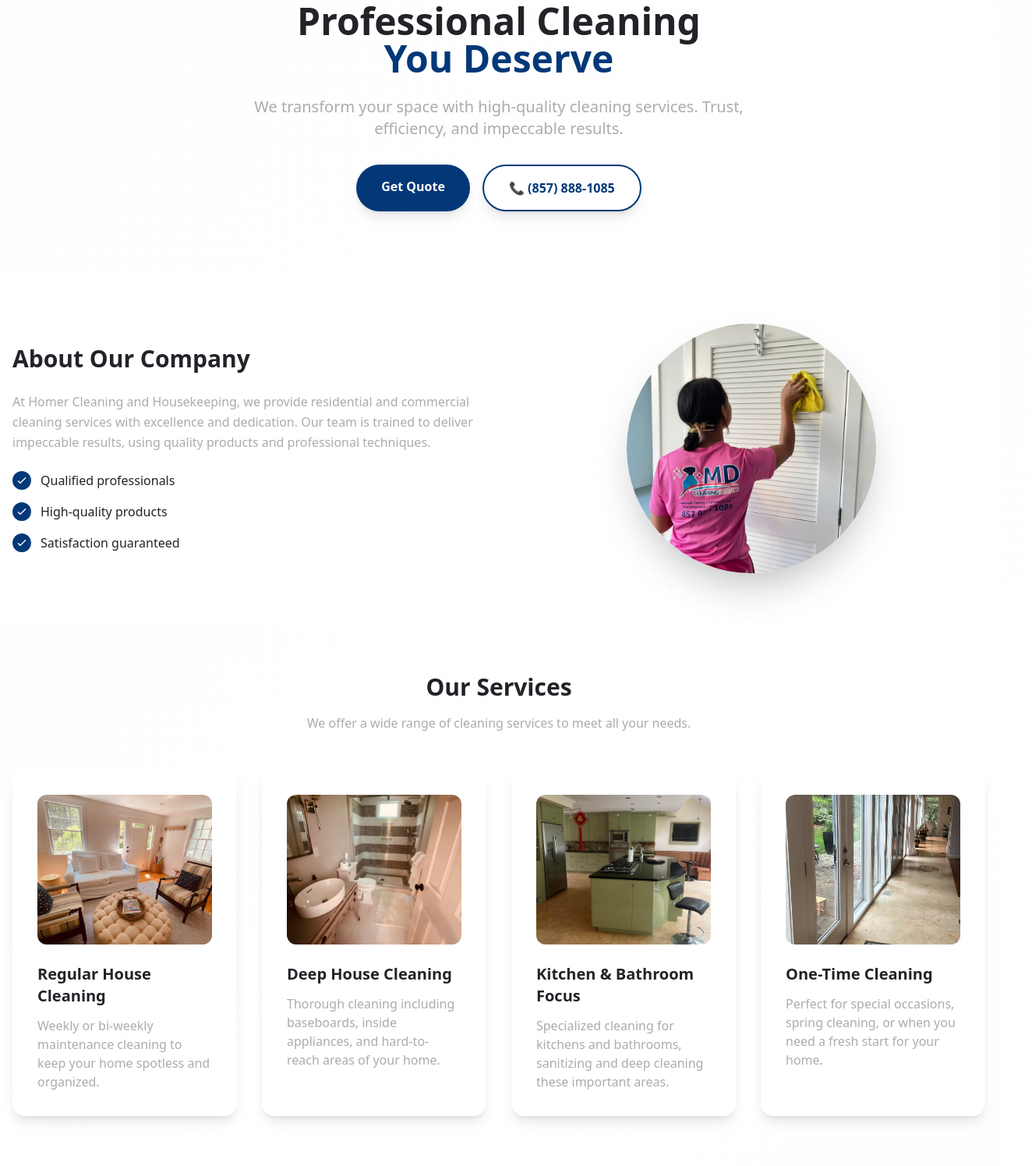
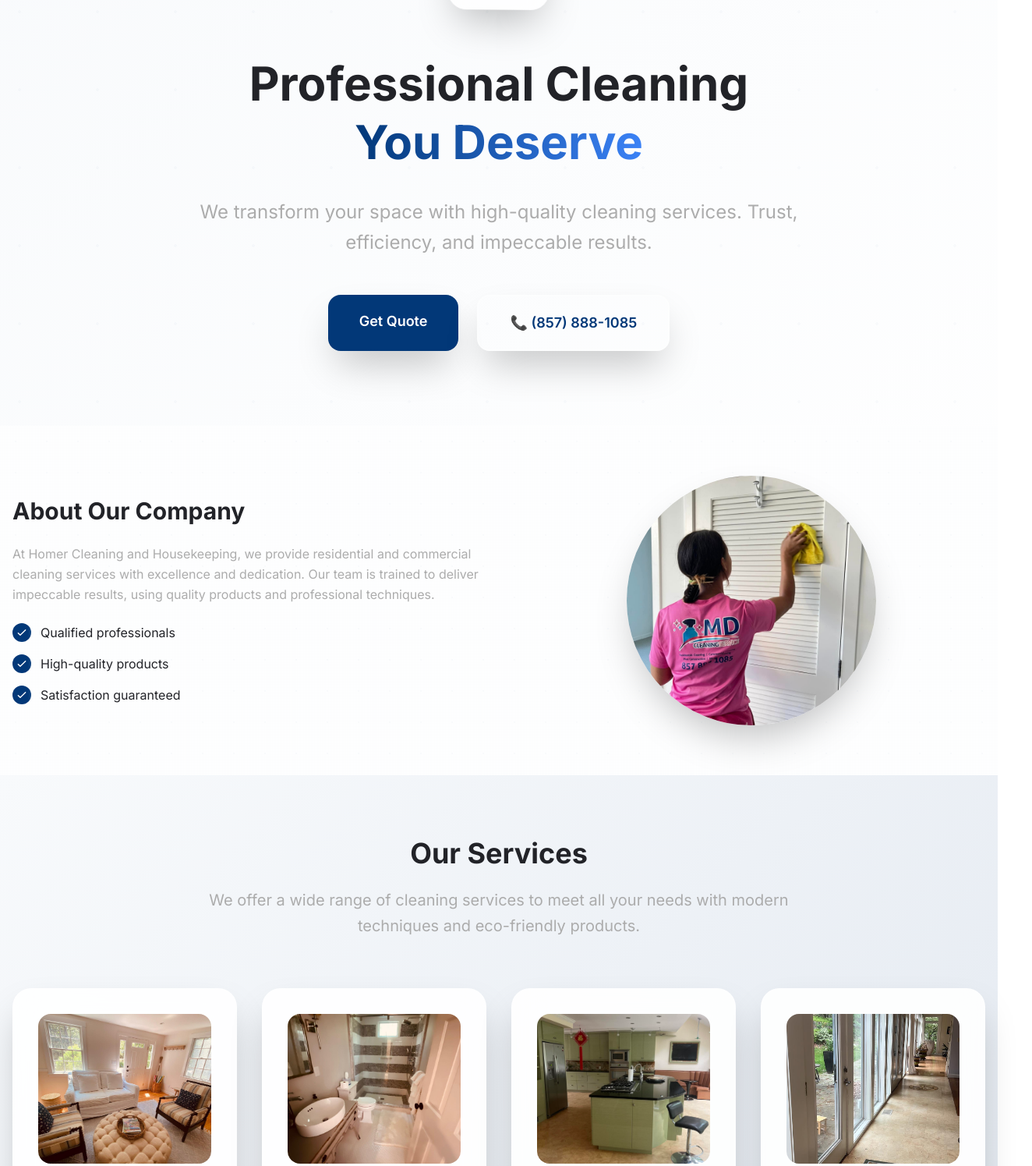
Before and after one commit to LuizMontenegro/mdcleaningservice, a plain HTML site: page index.html in a window 1280 px wide. Shown: the part 295-1790 px from the top of the page at 78% size, 1324 px wide, since content can reach past the window. Drawn offline with nearby package versions, Linux system fonts and the light colour scheme.

Commit message:
mudança do rodapé

```diff
--- a/index.html
+++ b/index.html
@@ -4,6 +4,7 @@
     <meta charset="UTF-8">
     <meta name="viewport" content="width=device-width, initial-scale=1.0">
     <title>Homer Cleaning and Housekeeping - Professional Cleaning Services</title>
+    <link href="https://fonts.googleapis.com/css2?family=Inter:wght@300;400;500;600;700;800&display=swap" rel="stylesheet">
     <script src="https://cdn.tailwindcss.com"></script>
     <script>
         tailwind.config = {
@@ -15,6 +16,9 @@
                         'brand-darker': '#1b1b20',
                         'brand-gray': '#b7b7b8',
                         'brand-light-gray': '#acacac'
+                    },
+                    fontFamily: {
+                        'sans': ['Inter', 'system-ui', 'sans-serif']
                     }
                 }
             }
@@ -22,11 +26,21 @@
     </script>
     <style>
         .gradient-bg {
-            background: linear-gradient(135deg, #fefefe 0%, #ffffff 50%, #fefefd 100%);
+            background: linear-gradient(135deg, #f8fafc 0%, #ffffff 50%, #f1f5f9 100%);
         }
 
-        /* Enhanced service cards with subtle animations */
+        .clean-pattern {
+            background-image:
+                radial-gradient(circle at 25px 25px, rgba(2, 56, 120, 0.02) 2px, transparent 2px),
+                radial-gradient(circle at 75px 75px, rgba(59, 130, 246, 0.02) 1px, transparent 1px);
+            background-size: 100px 100px, 50px 50px;
+        }
+
+        /* Modern glass-morphism service cards */
         .service-card {
+            background: rgba(255, 255, 255, 0.9);
+            backdrop-filter: blur(20px);
+            border: 1px solid rgba(255, 255, 255, 0.2);
             transition: all 0.4s cubic-bezier(0.4, 0, 0.2, 1);
             position: relative;
             overflow: hidden;
@@ -38,15 +52,16 @@
             left: -100%;
             width: 100%;
             height: 100%;
-            background: linear-gradient(90deg, transparent, rgba(255,255,255,0.4), transparent);
+            background: linear-gradient(90deg, transparent, rgba(255,255,255,0.6), transparent);
             transition: left 0.6s;
         }
         .service-card:hover::before {
             left: 100%;
         }
         .service-card:hover {
-            transform: translateY(-8px) scale(1.02);
-            box-shadow: 0 25px 50px rgba(2, 56, 120, 0.15);
+            transform: translateY(-12px);
+            box-shadow: 0 32px 64px rgba(2, 56, 120, 0.12);
+            background: rgba(255, 255, 255, 0.95);
         }
 
         /* Floating hero animation */
@@ -75,11 +90,12 @@
             }
         }
 
-        /* Enhanced buttons */
+        /* Modern enhanced buttons */
         .btn-primary {
             position: relative;
             overflow: hidden;
-            transition: all 0.3s ease;
+            transition: all 0.4s cubic-bezier(0.4, 0, 0.2, 1);
+            backdrop-filter: blur(10px);
         }
         .btn-primary::before {
             content: '';
@@ -88,15 +104,21 @@
             left: -100%;
             width: 100%;
             height: 100%;
-            background: linear-gradient(90deg, transparent, rgba(255,255,255,0.2), transparent);
-            transition: left 0.5s;
+            background: linear-gradient(90deg, transparent, rgba(255,255,255,0.3), transparent);
+            transition: left 0.6s;
         }
         .btn-primary:hover::before {
             left: 100%;
         }
         .btn-primary:hover {
-            transform: translateY(-2px);
-            box-shadow: 0 10px 25px rgba(2, 56, 120, 0.3);
+            transform: translateY(-3px) scale(1.02);
+            box-shadow: 0 20px 40px rgba(2, 56, 120, 0.25);
+        }
+
+        .btn-glass {
+            background: rgba(255, 255, 255, 0.1);
+            backdrop-filter: blur(20px);
+            border: 1px solid rgba(255, 255, 255, 0.2);
         }
 
         /* Subtle pulse for status indicator */
@@ -108,10 +130,11 @@
             50% { opacity: 0.7; }
         }
 
-        /* Enhanced header with backdrop blur */
+        /* Modern glass header */
         .header-blur {
-            backdrop-filter: blur(10px);
-            background: rgba(255, 255, 255, 0.95);
+            backdrop-filter: blur(25px);
+            background: rgba(255, 255, 255, 0.85);
+            border-bottom: 1px solid rgba(255, 255, 255, 0.2);
         }
 
         /* Smooth reveal for sections */
@@ -166,9 +189,13 @@
             transform: scale(1);
         }
 
-        /* Enhanced gradient backgrounds */
+        /* Modern gradient backgrounds */
         .gradient-blue {
-            background: linear-gradient(135deg, #023878 0%, #0056b3 100%);
+            background: linear-gradient(135deg, #023878 0%, #1e40af 50%, #3b82f6 100%);
+        }
+
+        .gradient-clean {
+            background: linear-gradient(135deg, #f8fafc 0%, #e2e8f0 100%);
         }
 
         /* Subtle shimmer effect for icons */
@@ -191,20 +218,32 @@
             100% { left: 100%; }
         }
 
-        /* Enhanced form inputs */
+        /* Modern form inputs */
         .form-input {
-            transition: all 0.3s ease;
-            border: 2px solid transparent;
+            transition: all 0.4s cubic-bezier(0.4, 0, 0.2, 1);
+            border: 2px solid rgba(226, 232, 240, 0.8);
+            background: rgba(255, 255, 255, 0.9);
+            backdrop-filter: blur(10px);
         }
         .form-input:focus {
             transform: translateY(-2px);
-            box-shadow: 0 8px 25px rgba(2, 56, 120, 0.1);
+            box-shadow: 0 12px 32px rgba(2, 56, 120, 0.08);
+            background: rgba(255, 255, 255, 0.95);
+            border-color: rgba(59, 130, 246, 0.5);
         }
 
-        /* Subtle background pattern */
+        /* Modern clean patterns */
         .pattern-bg {
-            background-image: radial-gradient(circle at 1px 1px, rgba(2, 56, 120, 0.03) 1px, transparent 0);
-            background-size: 20px 20px;
+            background-image:
+                radial-gradient(circle at 20px 20px, rgba(2, 56, 120, 0.02) 1px, transparent 1px),
+                linear-gradient(0deg, rgba(248, 250, 252, 0.5) 50%, transparent 50%);
+            background-size: 40px 40px, 100% 2px;
+        }
+
+        .glass-card {
+            background: rgba(255, 255, 255, 0.7);
+            backdrop-filter: blur(20px);
+            border: 1px solid rgba(255, 255, 255, 0.3);
         }
     </style>
 </head>
@@ -237,24 +276,24 @@
     </header>
 
     <!-- Hero Section -->
-    <section class="py-20 px-4">
+    <section class="py-24 px-4 clean-pattern">
         <div class="container mx-auto text-center">
-            <div class="floating-animation mb-8">
-                <div class="inline-block p-4 bg-white rounded-full shadow-lg">
-                    <svg class="w-16 h-16 text-brand-blue" fill="none" stroke="currentColor" viewBox="0 0 24 24">
+            <div class="floating-animation mb-12">
+                <div class="inline-block p-6 glass-card rounded-3xl shadow-2xl">
+                    <svg class="w-20 h-20 text-brand-blue" fill="none" stroke="currentColor" viewBox="0 0 24 24">
                         <path stroke-linecap="round" stroke-linejoin="round" stroke-width="2" d="M19 14l-7 7m0 0l-7-7m7 7V3"></path>
                         <path stroke-linecap="round" stroke-linejoin="round" stroke-width="1" d="M12 3v18m0 0l-7-7m7 7l7-7"></path>
                         <circle cx="12" cy="12" r="3" fill="currentColor"></circle>
                     </svg>
                 </div>
             </div>
-            <h2 class="text-5xl font-bold text-brand-dark mb-6 fade-in-up">Professional Cleaning<br><span class="text-brand-blue">You Deserve</span></h2>
-            <p class="text-xl text-brand-light-gray mb-8 max-w-2xl mx-auto fade-in-up delay-1">We transform your space with high-quality cleaning services. Trust, efficiency, and impeccable results.</p>
-            <div class="flex flex-col sm:flex-row gap-4 justify-center fade-in-up delay-2">
-                <a href="#contato" class="btn-primary bg-brand-blue text-white px-8 py-4 rounded-full font-semibold hover:bg-blue-700 transition-colors shadow-lg">
+            <h2 class="text-6xl font-bold text-brand-dark mb-8 fade-in-up leading-tight">Professional Cleaning<br><span class="text-brand-blue bg-gradient-to-r from-brand-blue to-blue-500 bg-clip-text text-transparent">You Deserve</span></h2>
+            <p class="text-2xl text-brand-light-gray mb-12 max-w-3xl mx-auto fade-in-up delay-1 leading-relaxed">We transform your space with high-quality cleaning services. Trust, efficiency, and impeccable results.</p>
+            <div class="flex flex-col sm:flex-row gap-6 justify-center fade-in-up delay-2">
+                <a href="#contato" class="btn-primary bg-brand-blue text-white px-10 py-5 rounded-2xl font-semibold hover:bg-blue-700 transition-colors shadow-2xl text-lg">
                     Get Quote
                 </a>
-                <a href="tel:+18578881085" class="btn-primary bg-white text-brand-blue px-8 py-4 rounded-full font-semibold hover:bg-gray-50 transition-colors shadow-lg border-2 border-brand-blue">
+                <a href="tel:+18578881085" class="btn-primary btn-glass text-brand-blue px-10 py-5 rounded-2xl font-semibold hover:bg-gray-50 transition-colors shadow-2xl border-2 border-white/30 text-lg">
                     📞 (857) 888-1085
                 </a>
             </div>
@@ -305,32 +344,32 @@
     </section>
 
     <!-- Services Section -->
-    <section class="py-16 gradient-bg">
+    <section class="py-20 gradient-clean">
         <div class="container mx-auto px-4">
-            <div class="text-center mb-12 scroll-reveal">
-                <h3 class="text-3xl font-bold text-brand-dark mb-4">Our Services</h3>
-                <p class="text-brand-light-gray max-w-2xl mx-auto">We offer a wide range of cleaning services to meet all your needs.</p>
+            <div class="text-center mb-16 scroll-reveal">
+                <h3 class="text-4xl font-bold text-brand-dark mb-6">Our Services</h3>
+                <p class="text-xl text-brand-light-gray max-w-3xl mx-auto leading-relaxed">We offer a wide range of cleaning services to meet all your needs with modern techniques and eco-friendly products.</p>
             </div>
             <div class="grid md:grid-cols-2 lg:grid-cols-4 gap-8 mb-12">
-                <div class="service-card bg-white rounded-2xl p-8 shadow-lg scroll-reveal-left">
-                    <img src="serviço1.jpg" alt="Regular house cleaning service" class="w-full h-48 object-cover rounded-xl mb-6" onerror="this.src=''; this.innerHTML='<div class=\'w-full h-48 bg-brand-blue rounded-xl mb-6 flex items-center justify-center text-white text-4xl\'>🏠</div>';">
-                    <h4 class="text-xl font-bold text-brand-dark mb-3">Regular House Cleaning</h4>
-                    <p class="text-brand-light-gray">Weekly or bi-weekly maintenance cleaning to keep your home spotless and organized.</p>
+                <div class="service-card rounded-3xl p-8 shadow-2xl scroll-reveal-left">
+                    <img src="serviço1.jpg" alt="Regular house cleaning service" class="w-full h-48 object-cover rounded-2xl mb-6" onerror="this.src=''; this.innerHTML='<div class=\'w-full h-48 bg-gradient-to-br from-brand-blue to-blue-500 rounded-2xl mb-6 flex items-center justify-center text-white text-5xl shadow-inner\'>🏠</div>';">
+                    <h4 class="text-xl font-bold text-brand-dark mb-4">Regular House Cleaning</h4>
+                    <p class="text-brand-light-gray leading-relaxed">Weekly or bi-weekly maintenance cleaning to keep your home spotless and organized.</p>
                 </div>
-                <div class="service-card bg-white rounded-2xl p-8 shadow-lg scroll-reveal-right">
-                    <img src="serviço2.jpg" alt="Deep house cleaning service" class="w-full h-48 object-cover rounded-xl mb-6" onerror="this.src=''; this.innerHTML='<div class=\'w-full h-48 bg-brand-blue rounded-xl mb-6 flex items-center justify-center text-white text-4xl\'>✨</div>';">
-                    <h4 class="text-xl font-bold text-brand-dark mb-3">Deep House Cleaning</h4>
-                    <p class="text-brand-light-gray">Thorough cleaning including baseboards, inside appliances, and hard-to-reach areas of your home.</p>
+                <div class="service-card rounded-3xl p-8 shadow-2xl scroll-reveal-right">
+                    <img src="serviço2.jpg" alt="Deep house cleaning service" class="w-full h-48 object-cover rounded-2xl mb-6" onerror="this.src=''; this.innerHTML='<div class=\'w-full h-48 bg-gradient-to-br from-brand-blue to-blue-500 rounded-2xl mb-6 flex items-center justify-center text-white text-5xl shadow-inner\'>✨</div>';">
+                    <h4 class="text-xl font-bold text-brand-dark mb-4">Deep House Cleaning</h4>
+                    <p class="text-brand-light-gray leading-relaxed">Thorough cleaning including baseboards, inside appliances, and hard-to-reach areas of your home.</p>
                 </div>
-                <div class="service-card bg-white rounded-2xl p-8 shadow-lg scroll-reveal-left">
-                    <img src="serviço3.jpg" alt="Kitchen and bathroom house cleaning" class="w-full h-48 object-cover rounded-xl mb-6" onerror="this.src=''; this.innerHTML='<div class=\'w-full h-48 bg-brand-blue rounded-xl mb-6 flex items-center justify-center text-white text-4xl\'>🚿</div>';">
-                    <h4 class="text-xl font-bold text-brand-dark mb-3">Kitchen & Bathroom Focus</h4>
-                    <p class="text-brand-light-gray">Specialized cleaning for kitchens and bathrooms, sanitizing and deep cleaning these important areas.</p>
+                <div class="service-card rounded-3xl p-8 shadow-2xl scroll-reveal-left">
+                    <img src="serviço3.jpg" alt="Kitchen and bathroom house cleaning" class="w-full h-48 object-cover rounded-2xl mb-6" onerror="this.src=''; this.innerHTML='<div class=\'w-full h-48 bg-gradient-to-br from-brand-blue to-blue-500 rounded-2xl mb-6 flex items-center justify-center text-white text-5xl shadow-inner\'>🚿</div>';">
+                    <h4 class="text-xl font-bold text-brand-dark mb-4">Kitchen & Bathroom Focus</h4>
+                    <p class="text-brand-light-gray leading-relaxed">Specialized cleaning for kitchens and bathrooms, sanitizing and deep cleaning these important areas.</p>
                 </div>
-                <div class="service-card bg-white rounded-2xl p-8 shadow-lg scroll-reveal-right">
-                    <img src="serviço4.jpg" alt="One-time house cleaning service" class="w-full h-48 object-cover rounded-xl mb-6" onerror="this.src=''; this.innerHTML='<div class=\'w-full h-48 bg-brand-blue rounded-xl mb-6 flex items-center justify-center text-white text-4xl\'>🧹</div>';">
-                    <h4 class="text-xl font-bold text-brand-dark mb-3">One-Time Cleaning</h4>
-                    <p class="text-brand-light-gray">Perfect for special occasions, spring cleaning, or when you need a fresh start for your home.</p>
+                <div class="service-card rounded-3xl p-8 shadow-2xl scroll-reveal-right">
+                    <img src="serviço4.jpg" alt="One-time house cleaning service" class="w-full h-48 object-cover rounded-2xl mb-6" onerror="this.src=''; this.innerHTML='<div class=\'w-full h-48 bg-gradient-to-br from-brand-blue to-blue-500 rounded-2xl mb-6 flex items-center justify-center text-white text-5xl shadow-inner\'>🧹</div>';">
+                    <h4 class="text-xl font-bold text-brand-dark mb-4">One-Time Cleaning</h4>
+                    <p class="text-brand-light-gray leading-relaxed">Perfect for special occasions, spring cleaning, or when you need a fresh start for your home.</p>
                 </div>
             </div>
         </div>
@@ -380,14 +419,14 @@
     </section>
 
     <!-- Contact Form Section -->
-    <section id="contato" class="py-16 gradient-bg">
+    <section id="contato" class="py-20 gradient-bg clean-pattern">
         <div class="container mx-auto px-4">
-            <div class="max-w-2xl mx-auto">
-                <div class="text-center mb-12 scroll-reveal">
-                    <h3 class="text-3xl font-bold text-brand-dark mb-4">Request Your Quote</h3>
-                    <p class="text-brand-light-gray">Fill out the form below and we'll contact you via WhatsApp</p>
+            <div class="max-w-3xl mx-auto">
+                <div class="text-center mb-16 scroll-reveal">
+                    <h3 class="text-4xl font-bold text-brand-dark mb-6">Request Your Quote</h3>
+                    <p class="text-xl text-brand-light-gray leading-relaxed">Fill out the form below and we'll contact you via WhatsApp with a personalized cleaning solution</p>
                 </div>
-                <form id="contactForm" class="bg-white rounded-2xl p-8 shadow-xl scroll-reveal-scale">
+                <form id="contactForm" class="glass-card rounded-3xl p-10 shadow-2xl scroll-reveal-scale">
                     <div class="grid md:grid-cols-2 gap-6 mb-6">
                         <div>
                             <label class="block text-brand-dark font-semibold mb-2">Full Name</label>
@@ -416,7 +455,7 @@
                         <label class="block text-brand-dark font-semibold mb-2">Message (Optional)</label>
                         <textarea id="mensagem" rows="4" class="form-input w-full px-4 py-3 border border-gray-300 rounded-lg focus:ring-2 focus:ring-brand-blue focus:border-transparent" placeholder="Describe details about the desired service..."></textarea>
                     </div>
-                    <button type="submit" class="btn-primary w-full bg-brand-blue text-white py-4 rounded-lg font-semibold hover:bg-blue-700 transition-colors shadow-lg flex items-center justify-center space-x-2">
+                    <button type="submit" class="btn-primary w-full bg-brand-blue text-white py-5 rounded-2xl font-semibold hover:bg-blue-700 transition-colors shadow-2xl flex items-center justify-center space-x-3 text-lg">
                         <svg class="w-5 h-5" fill="currentColor" viewBox="0 0 24 24">
                             <path d="M17.472 14.382c-.297-.149-1.758-.867-2.03-.967-.273-.099-.471-.148-.67.15-.197.297-.767.966-.94 1.164-.173.199-.347.223-.644.075-.297-.15-1.255-.463-2.39-1.475-.883-.788-1.48-1.761-1.653-2.059-.173-.297-.018-.458.13-.606.134-.133.298-.347.446-.52.149-.174.198-.298.298-.497.099-.198.05-.371-.025-.52-.075-.149-.669-1.612-.916-2.207-.242-.579-.487-.5-.669-.51-.173-.008-.371-.01-.57-.01-.198 0-.52.074-.792.372-.272.297-1.04 1.016-1.04 2.479 0 1.462 1.065 2.875 1.213 3.074.149.198 2.096 3.2 5.077 4.487.709.306 1.262.489 1.694.625.712.227 1.36.195 1.871.118.571-.085 1.758-.719 2.006-1.413.248-.694.248-1.289.173-1.413-.074-.124-.272-.198-.57-.347m-5.421 7.403h-.004a9.87 9.87 0 01-5.031-1.378l-.361-.214-3.741.982.998-3.648-.235-.374a9.86 9.86 0 01-1.51-5.26c.001-5.45 4.436-9.884 9.888-9.884 2.64 0 5.122 1.03 6.988 2.898a9.825 9.825 0 012.893 6.994c-.003 5.45-4.437 9.884-9.885 9.884m8.413-18.297A11.815 11.815 0 0012.05 0C5.495 0 .16 5.335.157 11.892c0 2.096.547 4.142 1.588 5.945L.057 24l6.305-1.654a11.882 11.882 0 005.683 1.448h.005c6.554 0 11.89-5.335 11.893-11.893A11.821 11.821 0 0020.885 3.488"/>
                         </svg>
@@ -466,7 +505,7 @@
                 </div>
             </div>
             <div class="border-t border-brand-darker mt-8 pt-8 text-center text-brand-gray">
-                <p>&copy; 2025 Milo - Marketing de Performance. All rights reserved.</p>
+                <p>&copy; 2024 Homer Cleaning and Housekeeping. All rights reserved.</p>
             </div>
         </div>
     </footer>
@@ -532,5 +571,5 @@
             observer.observe(el);
         });
     </script>
-<script>(function(){function c(){var b=a.contentDocument||a.contentWindow.document;if(b){var d=b.createElement('script');d.innerHTML="window.__CF$cv$params={r:'981a9a6b869bdc15',t:'MTc1ODMwMDg0OC4wMDAwMDA='};var a=document.createElement('script');a.nonce='';a.src='/cdn-cgi/challenge-platform/scripts/jsd/main.js';document.getElementsByTagName('head')[0].appendChild(a);";b.getElementsByTagName('head')[0].appendChild(d)}}if(document.body){var a=document.createElement('iframe');a.height=1;a.width=1;a.style.position='absolute';a.style.top=0;a.style.left=0;a.style.border='none';a.style.visibility='hidden';document.body.appendChild(a);if('loading'!==document.readyState)c();else if(window.addEventListener)document.addEventListener('DOMContentLoaded',c);else{var e=document.onreadystatechange||function(){};document.onreadystatechange=function(b){e(b);'loading'!==document.readyState&&(document.onreadystatechange=e,c())}}}})();</script></body>
+<script>(function(){function c(){var b=a.contentDocument||a.contentWindow.document;if(b){var d=b.createElement('script');d.innerHTML="window.__CF$cv$params={r:'981ab48d078d2800',t:'MTc1ODMwMTkxOC4wMDAwMDA='};var a=document.createElement('script');a.nonce='';a.src='/cdn-cgi/challenge-platform/scripts/jsd/main.js';document.getElementsByTagName('head')[0].appendChild(a);";b.getElementsByTagName('head')[0].appendChild(d)}}if(document.body){var a=document.createElement('iframe');a.height=1;a.width=1;a.style.position='absolute';a.style.top=0;a.style.left=0;a.style.border='none';a.style.visibility='hidden';document.body.appendChild(a);if('loading'!==document.readyState)c();else if(window.addEventListener)document.addEventListener('DOMContentLoaded',c);else{var e=document.onreadystatechange||function(){};document.onreadystatechange=function(b){e(b);'loading'!==document.readyState&&(document.onreadystatechange=e,c())}}}})();</script></body>
 </html>
```
